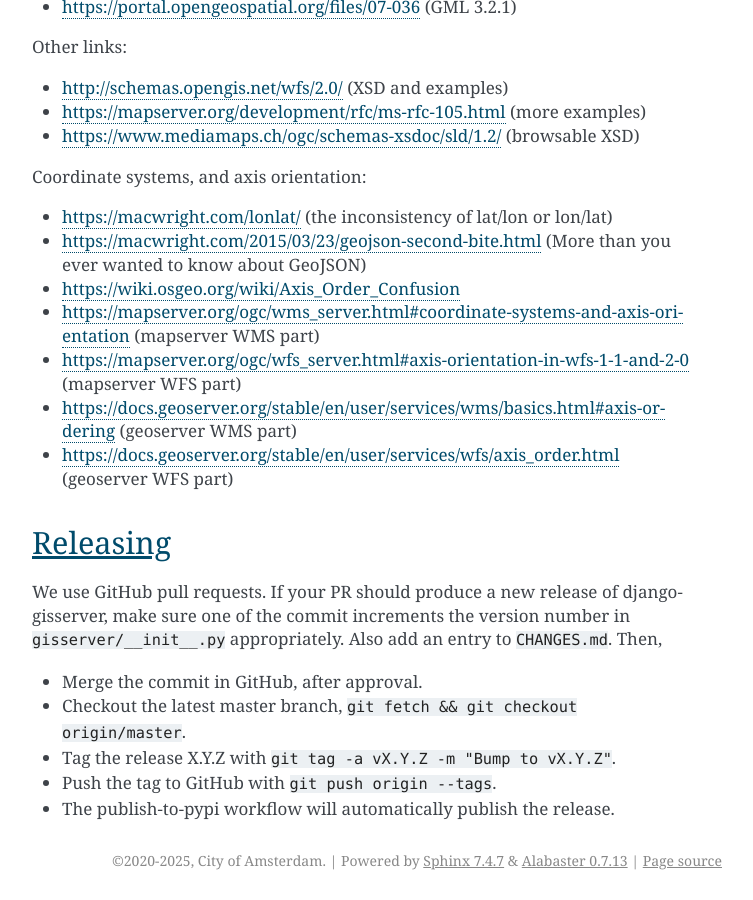
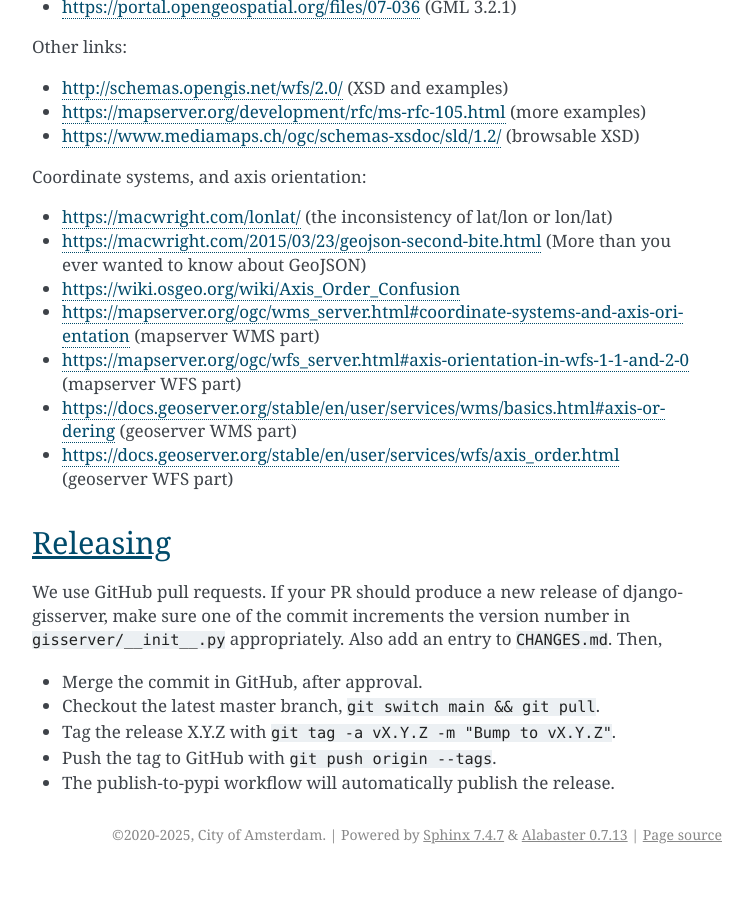
Before and after one commit to Amsterdam/django-gisserver, a Sphinx documentation site: the page built from docs/development.rst, in a window 1280 px wide and 900 px high, scrolled down 2908 px. Shown: the whole window, without its empty margins (388-1141 px from the left). Built offline with Sphinx 7.4.7, drawn with Linux system fonts in a browser that asks for light colours; after the commit the page ends 3782 px from its top, so only the background shows below that.

Commit message:
Update readme

```diff
--- a/docs/development.rst
+++ b/docs/development.rst
@@ -151,7 +151,7 @@
 
 * Merge the commit in GitHub, after approval.
 * Checkout the latest master branch,
-  ``git fetch && git checkout origin/master``.
+  ``git switch main && git pull``.
 * Tag the release X.Y.Z with ``git tag -a vX.Y.Z -m "Bump to vX.Y.Z"``.
 * Push the tag to GitHub with ``git push origin --tags``.
 * The publish-to-pypi workflow will automatically publish the release.
```
